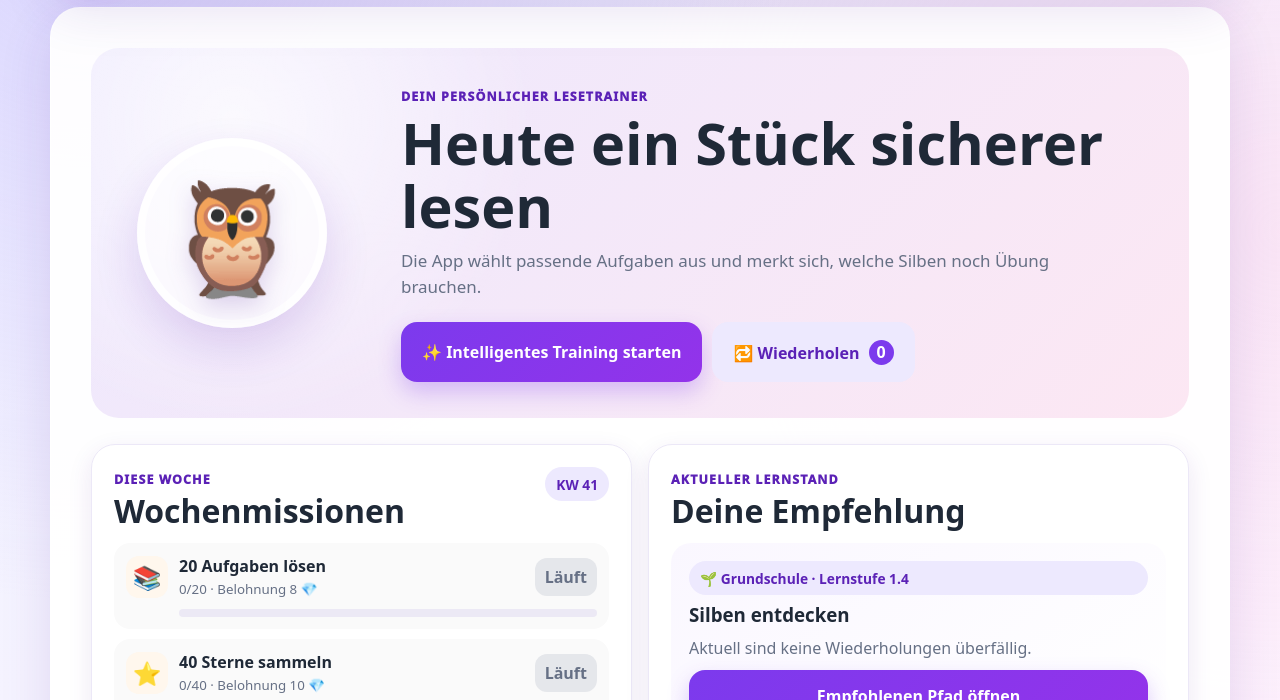
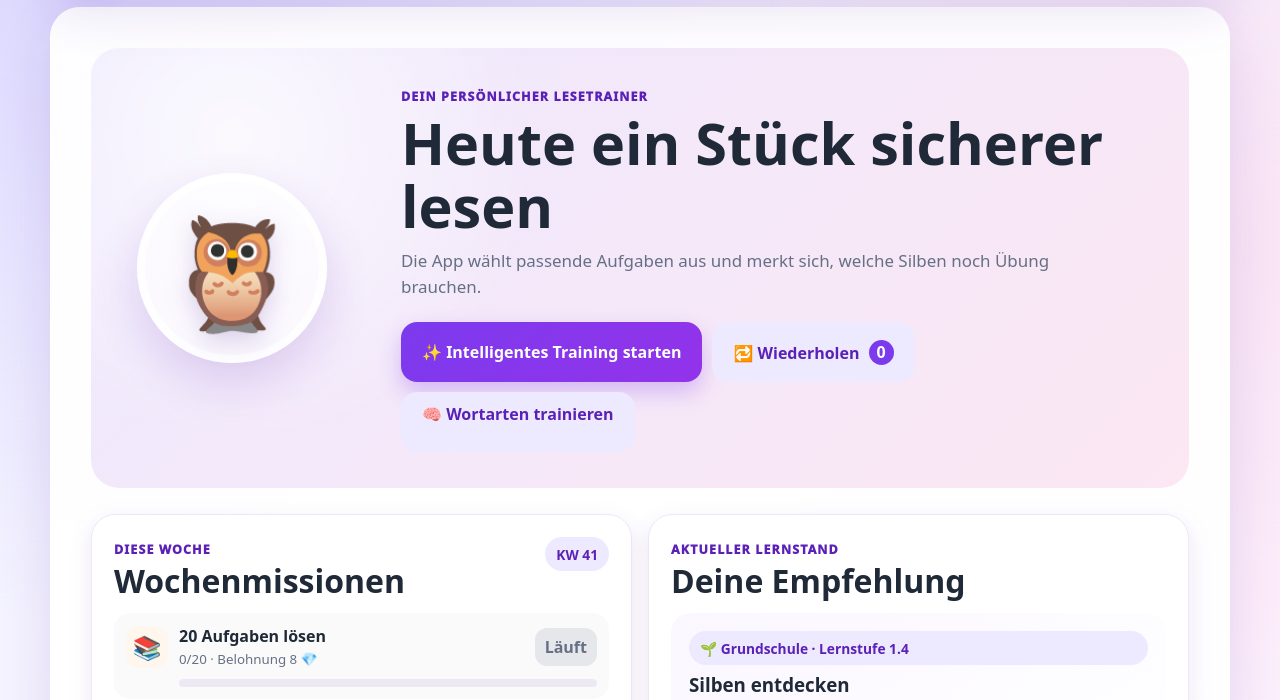
Before and after one commit to Christian1Binder/silbentrainer, a plain HTML site: page index.html in a window 1280 px wide. Shown: the part 100-800 px from the top of the page. Drawn offline with Linux system fonts and the light colour scheme.

Commit message:
Link word types training from home

```diff
--- a/index.html
+++ b/index.html
@@ -52,6 +52,7 @@
           <div class="hero-actions">
             <button class="btn primary large" id="adaptiveStart">✨ Intelligentes Training starten</button>
             <button class="btn soft large" id="reviewStart">🔁 Wiederholen <span class="button-count" id="dueCount">0</span></button>
+            <a class="btn soft large" href="./wortarten.html" style="text-decoration:none">🧠 Wortarten trainieren</a>
           </div>
         </div>
       </div>
```
